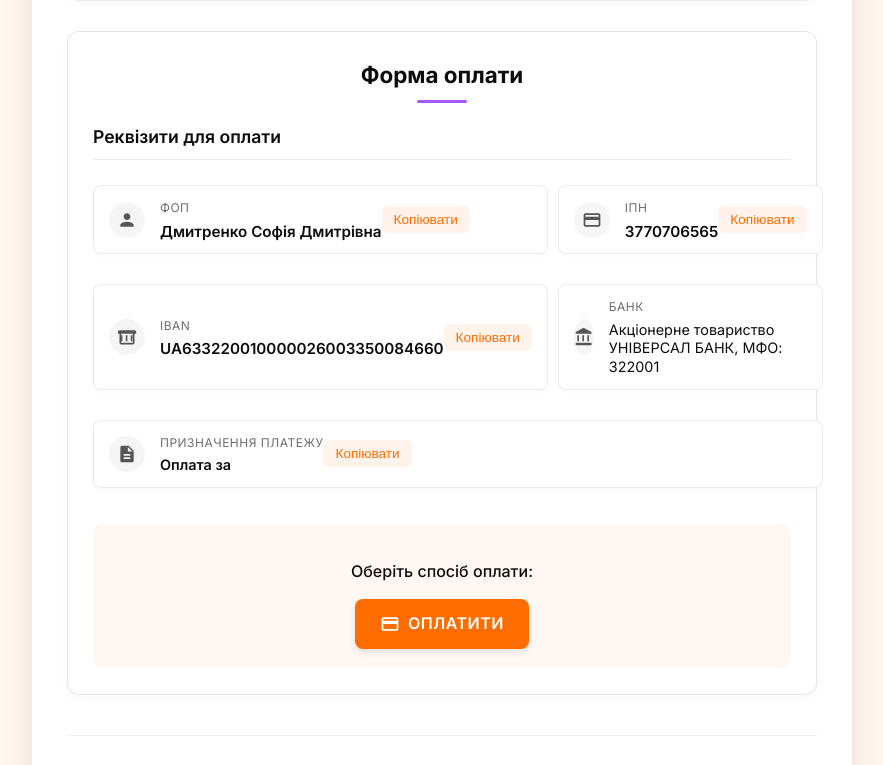
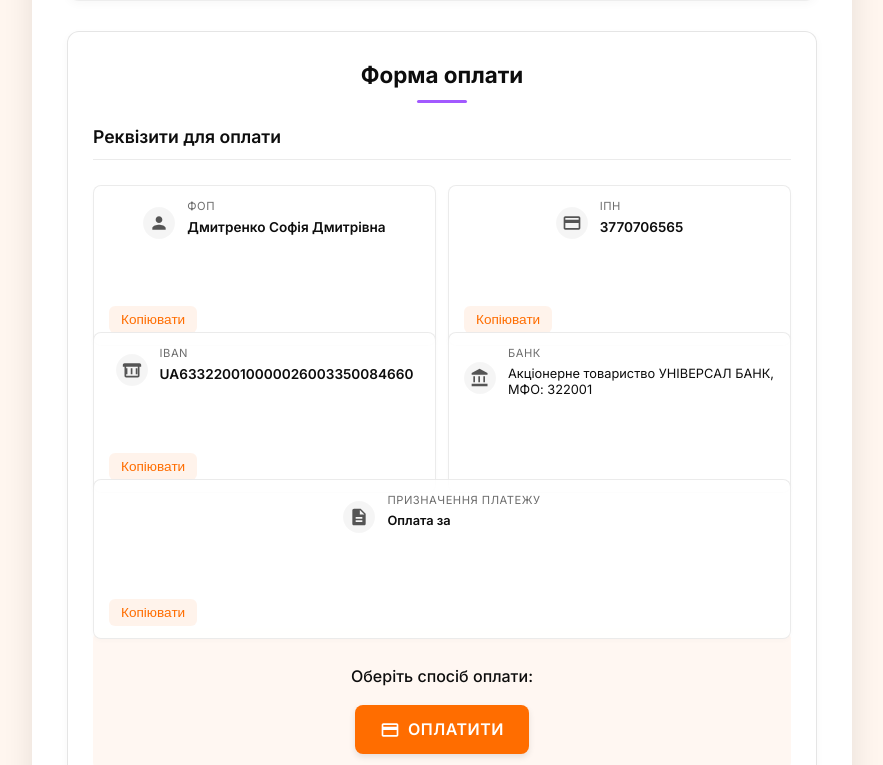
Before and after one commit to Sophie-sd/prometeylabs-payment, a Django app: template myproject/payment/templates/payment/payment_page.html in a window 1280 px wide. Shown: the part 1396-2161 px from the top of the page, without its empty margins (198-1081 px from the left). Run offline with Django 4.2, Linux system fonts and the light colour scheme; the template is opened without the code that fills it, so the values that code supplies are empty.

Commit message:
Оптимізовано блоки реквізитів: зменшено розмір тексту, змінено структуру, кнопки розміщено внизу

```diff
--- a/myproject/payment/static/payment/css/style.css
+++ b/myproject/payment/static/payment/css/style.css
@@ -390,19 +390,19 @@ a:hover {
 .requisites-grid {
     display: grid;
     grid-template-columns: 1fr;
-    gap: 10px;
+    gap: 12px;
 }
 
 .requisites-field {
-    display: grid;
-    grid-template-columns: auto 1fr auto;
-    align-items: center;
-    background-color: rgba(255, 255, 255, 0.9);
-    padding: 12px 15px;
-    border-radius: 12px;
+    display: flex;
+    flex-direction: column;
+    background-color: rgba(255, 255, 255, 0.95);
+    padding: 15px;
+    border-radius: 10px;
     border: 1px solid rgba(0, 0, 0, 0.08);
     transition: all 0.2s ease;
     box-shadow: 0 2px 5px rgba(0, 0, 0, 0.02);
+    height: 100%;
 }
 
 .requisites-field:hover {
@@ -412,13 +412,19 @@ a:hover {
     transform: translateY(-2px);
 }
 
+.requisites-header {
+    display: flex;
+    align-items: center;
+    margin-bottom: 12px;
+}
+
 .requisites-icon {
-    margin-right: 15px;
+    margin-right: 12px;
     display: flex;
     align-items: center;
     justify-content: center;
-    width: 36px;
-    height: 36px;
+    min-width: 32px;
+    height: 32px;
     background-color: rgba(0, 0, 0, 0.04);
     border-radius: 50%;
     color: #555555;
@@ -427,19 +433,22 @@ a:hover {
 .requisites-content {
     display: flex;
     flex-direction: column;
+    flex-grow: 1;
+    margin-bottom: 12px;
 }
 
 .requisites-content label {
-    font-size: 0.75rem;
+    font-size: 0.7rem;
     text-transform: uppercase;
     letter-spacing: 0.5px;
     color: var(--color-text-sub);
-    margin-bottom: 4px;
+    margin-bottom: 3px;
 }
 
 .requisites-content span {
-    font-size: 0.95rem;
-    line-height: 1.3;
+    font-size: 0.85rem;
+    line-height: 1.25;
+    word-break: break-word;
 }
 
 .requisites-content strong {
@@ -449,8 +458,8 @@ a:hover {
 
 .bank-details .requisites-content span,
 .payment-purpose .requisites-content span {
-    font-size: 0.9rem;
-    line-height: 1.3;
+    font-size: 0.8rem;
+    line-height: 1.25;
 }
 
 .copy-btn {
@@ -458,12 +467,14 @@ a:hover {
     border: none;
     color: var(--color-accent-primary);
     cursor: pointer;
-    padding: 6px 12px;
-    font-size: 0.85rem;
+    padding: 5px 10px;
+    font-size: 0.8rem;
     border-radius: 6px;
     transition: all 0.2s;
     font-weight: 500;
     white-space: nowrap;
+    align-self: flex-start;
+    margin-top: auto;
 }
 
 .copy-btn:hover {
--- a/myproject/payment/templates/payment/payment_page.html
+++ b/myproject/payment/templates/payment/payment_page.html
@@ -125,6 +125,7 @@
 
                 <div class="requisites-grid">
                     <div class="requisites-field">
+                        <div class="requisites-header">
                             <div class="requisites-icon">
                                 <svg width="20" height="20" viewBox="0 0 24 24" fill="none" xmlns="http://www.w3.org/2000/svg">
                                     <path d="M12 12C14.21 12 16 10.21 16 8C16 5.79 14.21 4 12 4C9.79 4 8 5.79 8 8C8 10.21 9.79 12 12 12ZM12 14C9.33 14 4 15.34 4 18V20H20V18C20 15.34 14.67 14 12 14Z" fill="#555555"/>
@@ -134,10 +135,12 @@
                                 <label>ФОП</label>
                                 <span><strong>Дмитренко Софія Дмитрівна</strong></span>
                             </div>
+                        </div>
                         <button class="copy-btn" data-copy="Дмитренко Софія Дмитрівна">Копіювати</button>
                     </div>
 
                     <div class="requisites-field">
+                        <div class="requisites-header">
                             <div class="requisites-icon">
                                 <svg width="20" height="20" viewBox="0 0 24 24" fill="none" xmlns="http://www.w3.org/2000/svg">
                                     <path d="M20 4H4C2.89 4 2.01 4.89 2.01 6L2 18C2 19.11 2.89 20 4 20H20C21.11 20 22 19.11 22 18V6C22 4.89 21.11 4 20 4ZM20 18H4V12H20V18ZM20 8H4V6H20V8Z" fill="#555555"/>
@@ -147,10 +150,12 @@
                                 <label>ІПН</label>
                                 <span><strong>3770706565</strong></span>
                             </div>
+                        </div>
                         <button class="copy-btn" data-copy="3770706565">Копіювати</button>
                     </div>
 
                     <div class="requisites-field">
+                        <div class="requisites-header">
                             <div class="requisites-icon">
                                 <svg width="20" height="20" viewBox="0 0 24 24" fill="none" xmlns="http://www.w3.org/2000/svg">
                                     <path d="M6.5 10H4.5V17H6.5V10ZM12.5 10H10.5V17H12.5V10ZM21 4H3C1.9 4 1 4.9 1 6V8H3V19C3 20.1 3.9 21 5 21H19C20.1 21 21 20.1 21 19V8H23V6C23 4.9 22.1 4 21 4ZM19 19H5V8H19V19ZM18.5 10H16.5V17H18.5V10Z" fill="#555555"/>
@@ -160,10 +165,12 @@
                                 <label>IBAN</label>
                                 <span><strong>UA633220010000026003350084660</strong></span>
                             </div>
+                        </div>
                         <button class="copy-btn" data-copy="UA633220010000026003350084660">Копіювати</button>
                     </div>
 
                     <div class="requisites-field bank-details">
+                        <div class="requisites-header">
                             <div class="requisites-icon">
                                 <svg width="20" height="20" viewBox="0 0 24 24" fill="none" xmlns="http://www.w3.org/2000/svg">
                                     <path d="M4 10H6V17H4V10ZM10 10H12V17H10V10ZM2 22H21V19H2V22ZM16 10H18V17H16V10ZM11.5 1L2 6V8H21V6L11.5 1Z" fill="#555555"/>
@@ -174,8 +181,10 @@
                                 <span>Акціонерне товариство УНІВЕРСАЛ БАНК, МФО: 322001</span>
                             </div>
                         </div>
+                    </div>
 
                     <div class="requisites-field payment-purpose">
+                        <div class="requisites-header">
                             <div class="requisites-icon">
                                 <svg width="20" height="20" viewBox="0 0 24 24" fill="none" xmlns="http://www.w3.org/2000/svg">
                                     <path d="M14 2H6C4.9 2 4.01 2.9 4.01 4L4 20C4 21.1 4.89 22 5.99 22H18C19.1 22 20 21.1 20 20V8L14 2ZM16 18H8V16H16V18ZM16 14H8V12H16V14ZM13 9V3.5L18.5 9H13Z" fill="#555555"/>
@@ -184,6 +193,7 @@
                             <div class="requisites-content">
                                 <label>Призначення платежу</label>
                                 <span><strong>Оплата за {{ payment_link.description }}</strong></span>
+                            </div>
                         </div>
                         <button class="copy-btn" data-copy="Оплата за {{ payment_link.description }}">Копіювати</button>
                     </div>
```
Also changed, not shown: 1 other file. Lines whose indentation alone changed are shown as unchanged.
